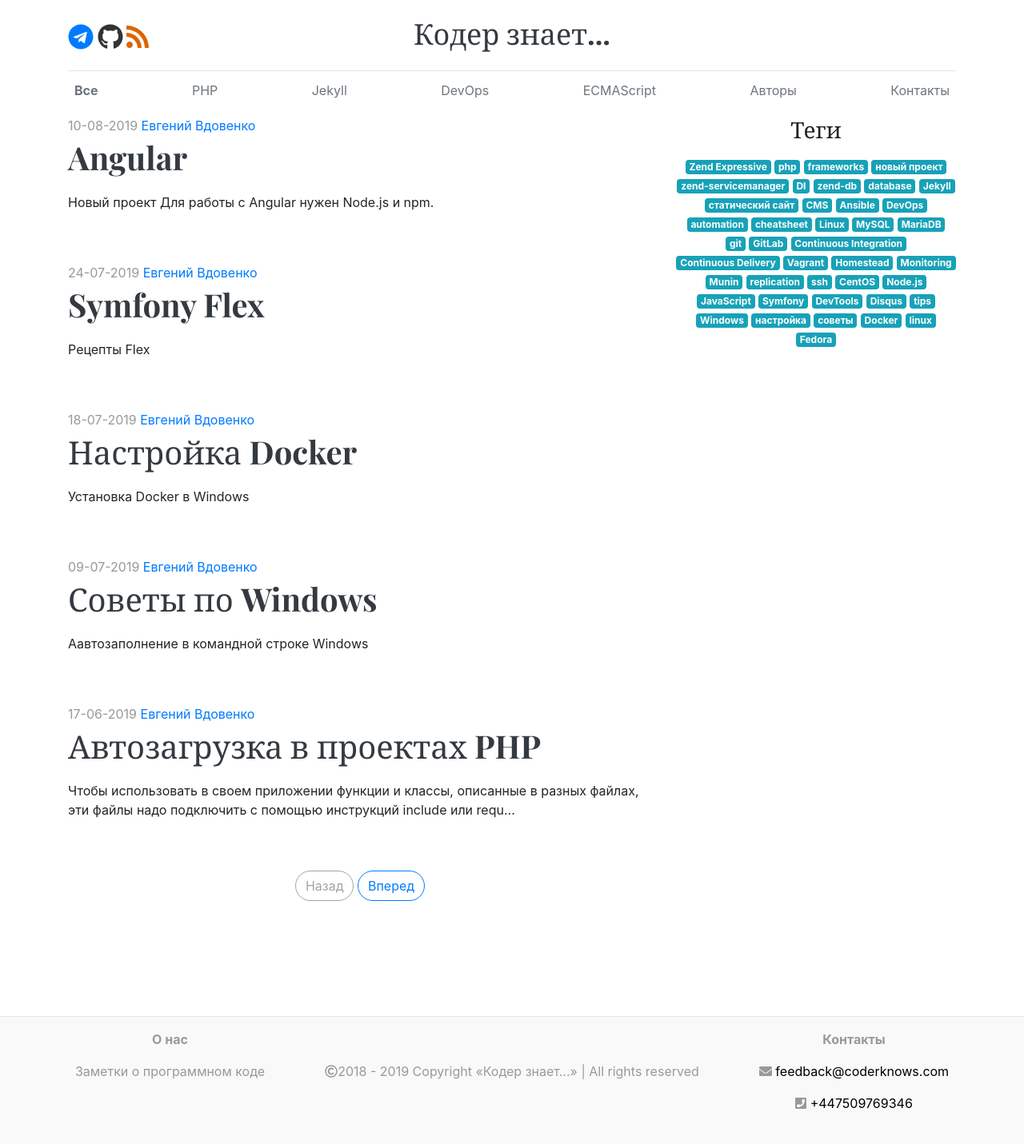
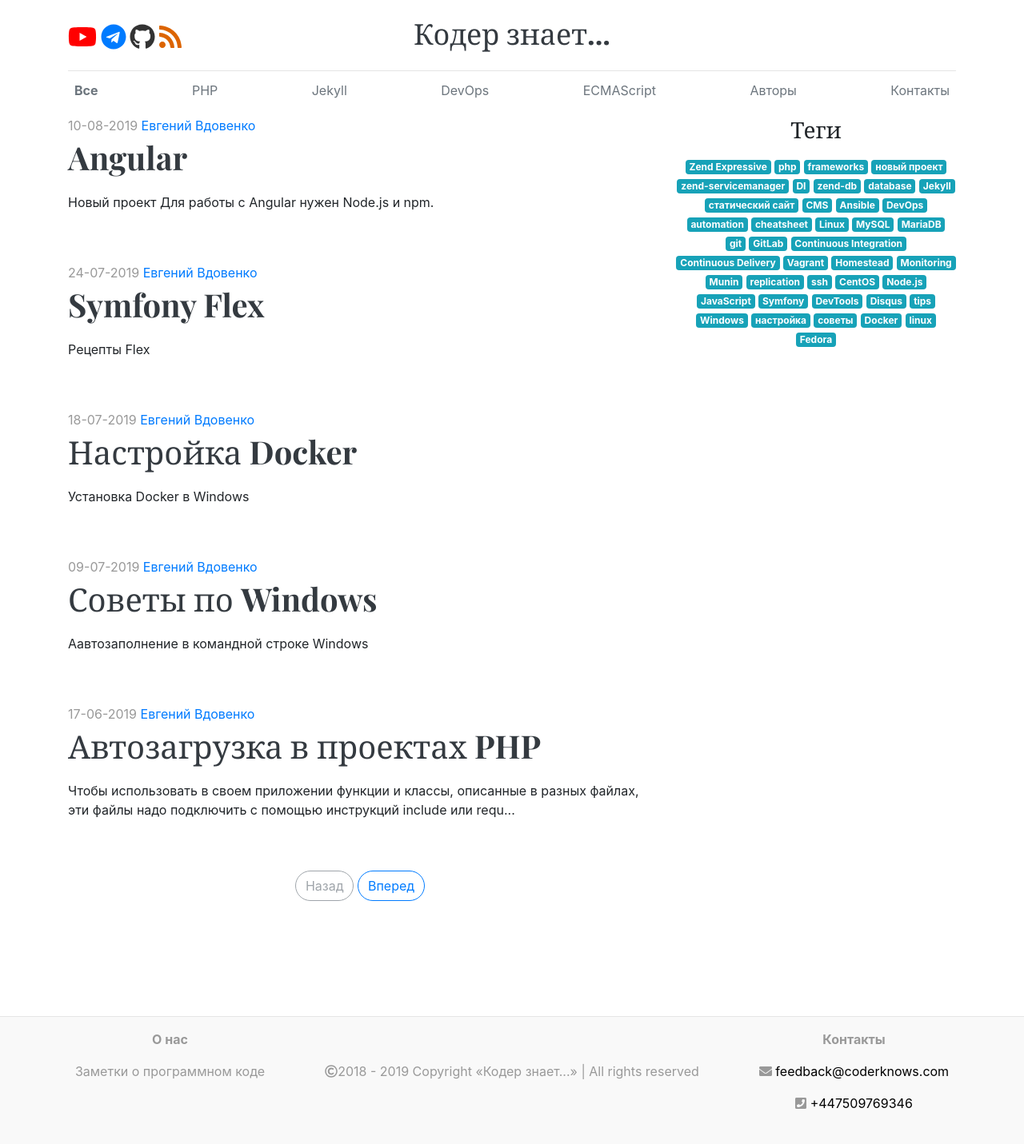
Before and after one commit to CoderKnows/coderknows.github.io, a Jekyll site: the page built from index.html, in a window 1280 px wide. Shown: the whole page at 80% size. Built offline with Jekyll 4.4.1, drawn with Linux system fonts in a browser that asks for light colours; nearby versions of some CDN libraries; the list of posts is cut into pages by our own code; comment, search, counter and statistics services are not loaded.

Commit message:
Add youtube channel link

```diff
--- a/_config.yml
+++ b/_config.yml
@@ -28,6 +28,7 @@
 phone: "+447509769346"
 github_username: "CoderKnows"
 telegram_username: "CoderKnows"
+youtube_channel: "UCksD99ljuQBZCU0PlizrqOA"
 
 # Build settings
 markdown: kramdown
--- a/_includes/header.html
+++ b/_includes/header.html
@@ -1,6 +1,9 @@
 <header class="blog-header py-3">
     <div class="row flex-nowrap justify-content-md-between align-items-center">
         <div class="col-md-4 pt-1 d-none d-md-block contacts">
+            <a style="color: #ff0000;" target="_blank" href="{{ 'https://www.youtube.com/channel/' | append: site.youtube_channel }}">
+                <i class="fab fa-youtube fa-2x"></i>
+            </a>
             <a style="color: #007bff;" target="_blank" href="{{ 'https://t.me/' | append: site.telegram_username }}">
                 <i class="fab fa-telegram fa-2x"></i>
             </a>
```
Also changed, not shown: Gemfile.lock.
